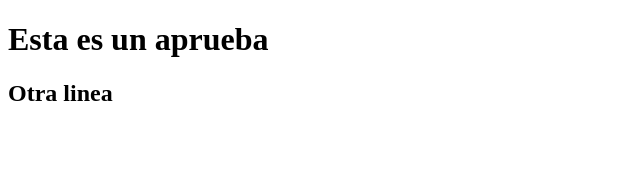
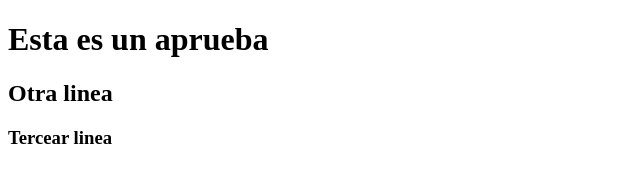
Before and after one commit to alduxs/pagina-web, a plain HTML site: page index.html in a window 1280 px wide. Shown: the whole page, without its empty margins (0-640 px from the left). Drawn offline with Linux system fonts and the light colour scheme.

Commit message:
Agregue una linea

```diff
--- a/index.html
+++ b/index.html
@@ -8,5 +8,6 @@
 <body>
     <h1>Esta es un aprueba</h1>
     <h2>Otra linea</h2>
+    <h3>Tercear linea</h3>
 </body>
 </html>
```
